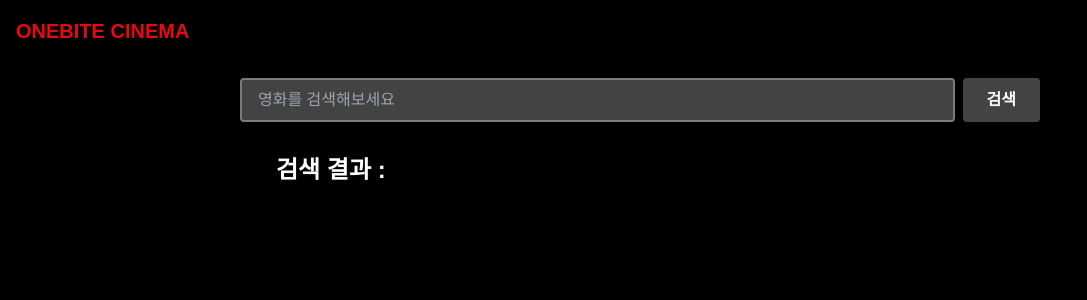
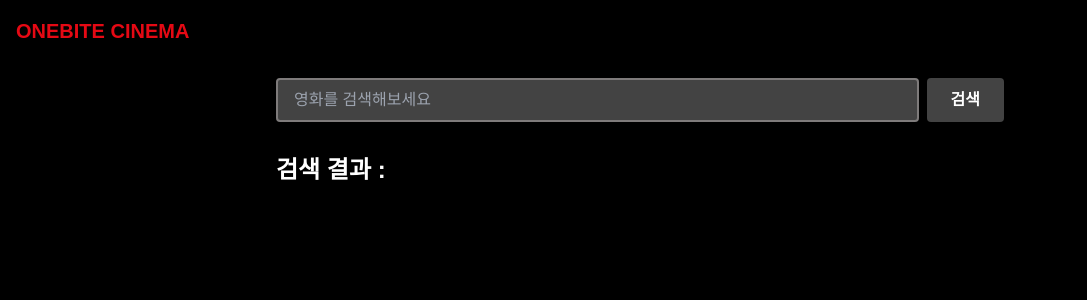
Before and after one commit to HA-SEUNG-JEONG/onebite-next-challenge, a Next.js app: page /search in a window 1280 px wide. Shown: the top 300 px of the page, without its empty margins (0-1087 px from the left). Built offline with nearby package versions, Linux system fonts and the light colour scheme.

Commit message:
feat: 글로벌 및 검색 레이아웃 컴포넌트 추가

```diff
--- /dev/null
+++ b/src/components/layouts/global-layout.tsx
@@ -0,0 +1,18 @@
+import Link from "next/link";
+
+interface GlobalLayoutProps {
+    children: React.ReactNode;
+}
+
+export default function GlobalLayout({ children }: GlobalLayoutProps) {
+    return (
+        <div className="min-h-screen bg-black text-white">
+            <header className="text-[rgb(229,9,20)] p-4">
+                <Link href="/" className="text-[20px] font-bold">
+                    ONEBITE CINEMA
+                </Link>
+            </header>
+            <main className="mx-auto max-w-[800px] px-5">{children}</main>
+        </div>
+    );
+}
--- /dev/null
+++ b/src/components/layouts/search-layout.tsx
@@ -0,0 +1,45 @@
+import { useState } from "react";
+import { useRouter } from "next/router";
+import GlobalLayout from "./global-layout";
+
+interface SearchLayoutProps {
+    children: React.ReactNode;
+}
+
+export default function SearchLayout({ children }: SearchLayoutProps) {
+    const router = useRouter();
+    const [searchQuery, setSearchQuery] = useState("");
+
+    const handleSearch = (e: React.FormEvent) => {
+        e.preventDefault();
+        if (searchQuery.trim()) {
+            router.push(`/search?q=${encodeURIComponent(searchQuery.trim())}`);
+        }
+    };
+
+    return (
+        <GlobalLayout>
+            <div className="p-4">
+                <form
+                    onSubmit={handleSearch}
+                    className="mx-auto max-w-[800px] flex gap-2"
+                >
+                    <input
+                        type="text"
+                        value={searchQuery}
+                        onChange={(e) => setSearchQuery(e.target.value)}
+                        placeholder="영화를 검색해보세요"
+                        className="flex-1 px-4 py-2 rounded text-white bg-[#434343] border-2 border-[#7e7b7b]"
+                    />
+                    <button
+                        type="submit"
+                        className="px-6 py-2 bg-[#434343] rounded font-bold hover:bg-gray-100"
+                    >
+                        검색
+                    </button>
+                </form>
+            </div>
+            {children}
+        </GlobalLayout>
+    );
+}
--- a/src/pages/_app.tsx
+++ b/src/pages/_app.tsx
@@ -1,55 +1,19 @@
 import "@/styles/globals.css";
 import type { AppProps } from "next/app";
-import Link from "next/link";
 import { useRouter } from "next/router";
-import { useState } from "react";
+import GlobalLayout from "@/components/layouts/global-layout";
+import SearchLayout from "@/components/layouts/search-layout";
 
 export default function App({ Component, pageProps }: AppProps) {
     const router = useRouter();
-    const [searchQuery, setSearchQuery] = useState("");
-
-    const handleSearch = (e: React.FormEvent) => {
-        e.preventDefault();
-        if (searchQuery.trim()) {
-            router.push(`/search?q=${encodeURIComponent(searchQuery.trim())}`);
-        }
-    };
-
     const showSearchBar =
         router.pathname === "/" || router.pathname === "/search";
 
+    const Layout = showSearchBar ? SearchLayout : GlobalLayout;
+
     return (
-        <div className="min-h-screen bg-black text-white">
-            <header className="text-[rgb(229,9,20)] p-4">
-                <Link href="/" className="text-[20px] font-bold">
-                    ONEBITE CINEMA
-                </Link>
-            </header>
-            {showSearchBar && (
-                <div className="p-4">
-                    <form
-                        onSubmit={handleSearch}
-                        className="mx-auto max-w-[800px] flex gap-2"
-                    >
-                        <input
-                            type="text"
-                            value={searchQuery}
-                            onChange={(e) => setSearchQuery(e.target.value)}
-                            placeholder="영화를 검색해보세요"
-                            className="flex-1 px-4 py-2 rounded text-white bg-[#434343] border-2 border-[#7e7b7b]"
-                        />
-                        <button
-                            type="submit"
-                            className="px-6 py-2 bg-[#434343] rounded font-bold hover:bg-gray-100"
-                        >
-                            검색
-                        </button>
-                    </form>
-                </div>
-            )}
-            <main className="mx-auto max-w-[800px] px-5">
-                <Component {...pageProps} />
-            </main>
-        </div>
+        <Layout>
+            <Component {...pageProps} />
+        </Layout>
     );
 }
```
